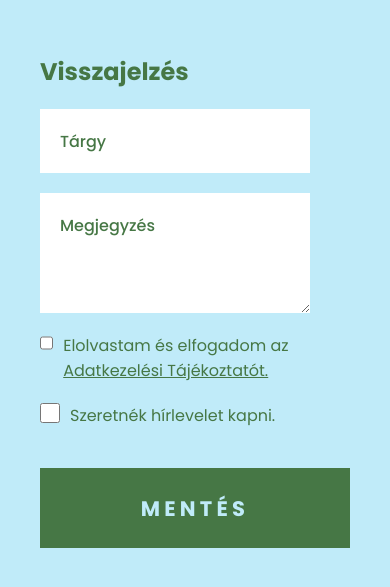
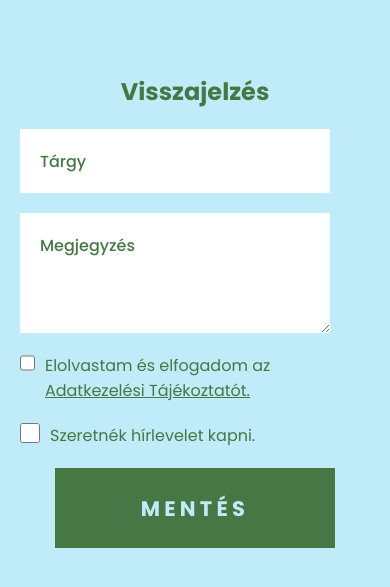
Before and after one commit to kozaabOi/halftime-exam-uibuild, a plain HTML site: page index.html in a window 390 px wide. Shown: the part 111-698 px from the top of the page. Drawn offline with Linux system fonts and the light colour scheme.

Commit message:
small adjustment

```diff
--- a/style.css
+++ b/style.css
@@ -88,21 +88,7 @@ button {
 }
 
 @media only screen and (max-width: 640px) {
-  form {
-    margin: 20px;
-  }
-
-  h1 {
-    text-align: left;
-  }
-
   input, textarea {
-    width: 100%;
     width: calc(100% - 40px);
   }
-
-  button {
-    width: 100%;
-    margin: 20px 0;
-  }
 }
```
